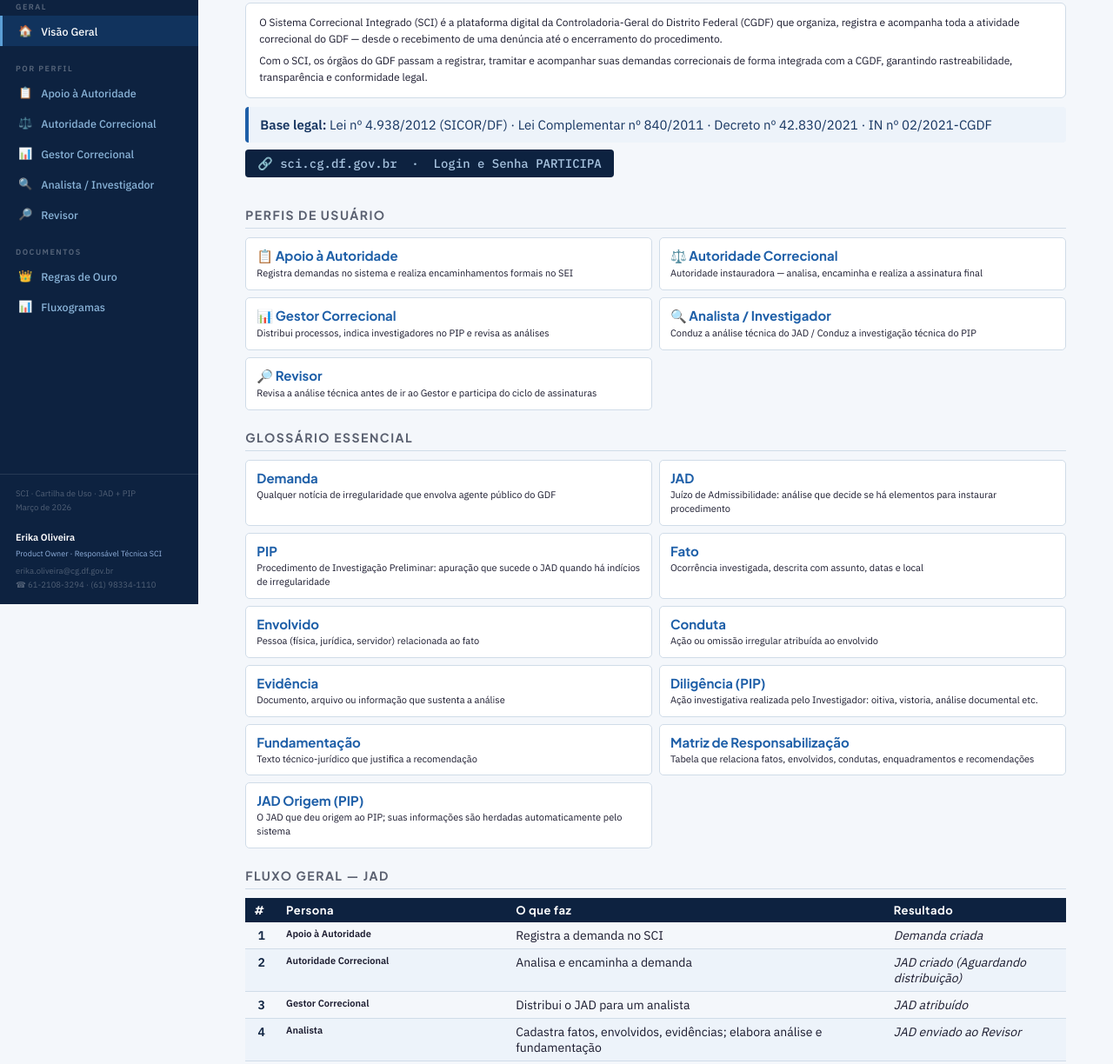
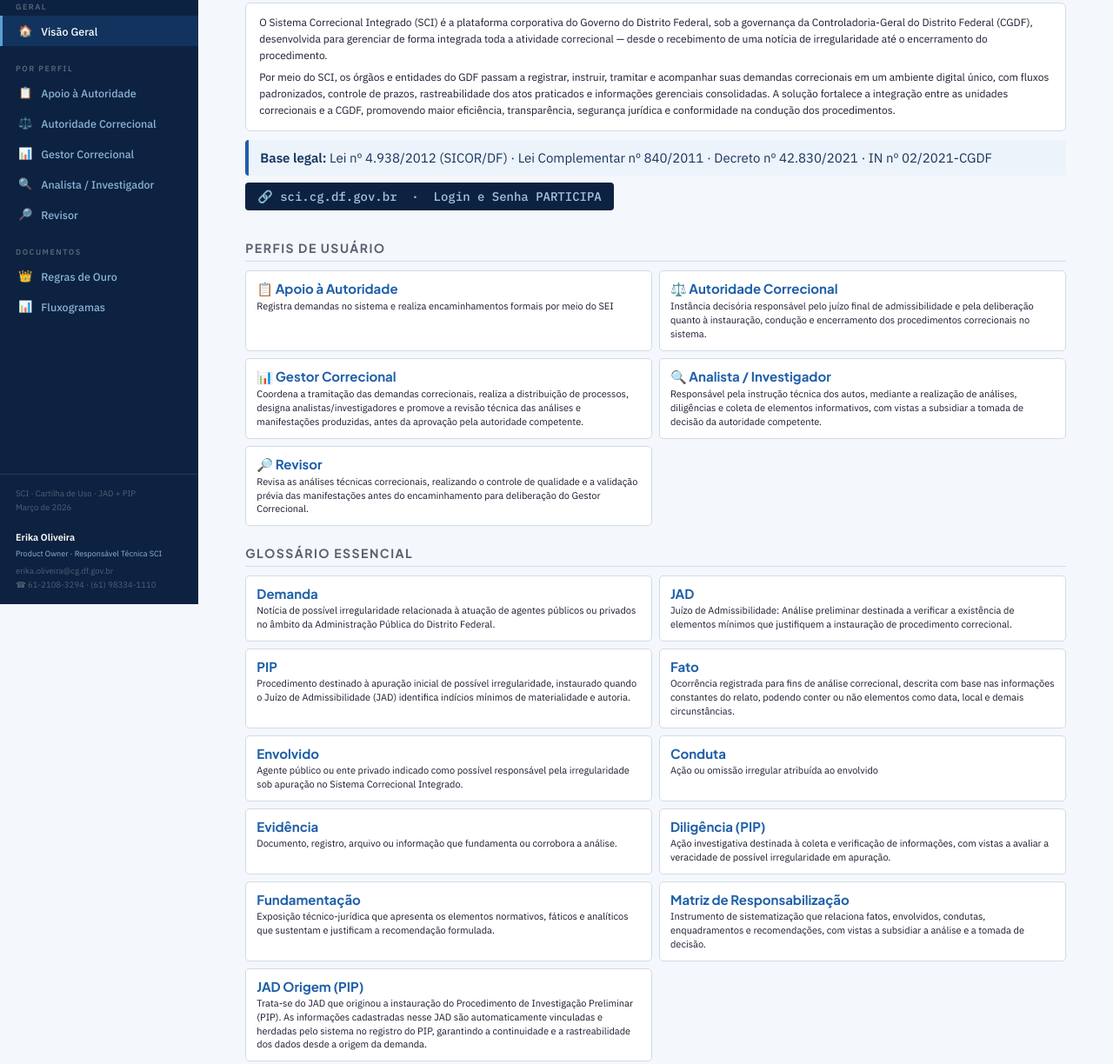
Before and after one commit to ErikaDiniz-SCI/SCI, a plain HTML site: page index.html in a window 1280 px wide. Shown: the part 105-1329 px from the top of the page at 87% size. Drawn offline with Linux system fonts and the light colour scheme.

Commit message:
Update index.html

```diff
--- a/index.html
+++ b/index.html
@@ -365,8 +365,8 @@
 
       <div class="sec-title">O que é o SCI</div>
       <div class="overview-card">
-        <p>O Sistema Correcional Integrado (SCI) é a plataforma digital da Controladoria-Geral do Distrito Federal (CGDF) que organiza, registra e acompanha toda a atividade correcional do GDF — desde o recebimento de uma denúncia até o encerramento do procedimento.</p>
-        <p>Com o SCI, os órgãos do GDF passam a registrar, tramitar e acompanhar suas demandas correcionais de forma integrada com a CGDF, garantindo rastreabilidade, transparência e conformidade legal.</p>
+        <p>O Sistema Correcional Integrado (SCI) é a plataforma corporativa do Governo do Distrito Federal, sob a governança da Controladoria-Geral do Distrito Federal (CGDF), desenvolvida para gerenciar de forma integrada toda a atividade correcional — desde o recebimento de uma notícia de irregularidade até o encerramento do procedimento.</p>
+        <p>Por meio do SCI, os órgãos e entidades do GDF passam a registrar, instruir, tramitar e acompanhar suas demandas correcionais em um ambiente digital único, com fluxos padronizados, controle de prazos, rastreabilidade dos atos praticados e informações gerenciais consolidadas. A solução fortalece a integração entre as unidades correcionais e a CGDF, promovendo maior eficiência, transparência, segurança jurídica e conformidade na condução dos procedimentos.</p>
       </div>
       <div class="callout callout-info">
         <strong>Base legal:</strong> Lei nº 4.938/2012 (SICOR/DF) · Lei Complementar nº 840/2011 · Decreto nº 42.830/2021 · IN nº 02/2021-CGDF
@@ -375,26 +375,26 @@
 
       <div class="sec-title">Perfis de Usuário</div>
       <div class="gloss-grid">
-        <div class="gloss-item"><div class="gloss-term">📋 Apoio à Autoridade</div><div class="gloss-def">Registra demandas no sistema e realiza encaminhamentos formais no SEI</div></div>
-        <div class="gloss-item"><div class="gloss-term">⚖️ Autoridade Correcional</div><div class="gloss-def">Autoridade instauradora — analisa, encaminha e realiza a assinatura final</div></div>
-        <div class="gloss-item"><div class="gloss-term">📊 Gestor Correcional</div><div class="gloss-def">Distribui processos, indica investigadores no PIP e revisa as análises</div></div>
-        <div class="gloss-item"><div class="gloss-term">🔍 Analista / Investigador</div><div class="gloss-def">Conduz a análise técnica do JAD / Conduz a investigação técnica do PIP</div></div>
-        <div class="gloss-item"><div class="gloss-term">🔎 Revisor</div><div class="gloss-def">Revisa a análise técnica antes de ir ao Gestor e participa do ciclo de assinaturas</div></div>
+        <div class="gloss-item"><div class="gloss-term">📋 Apoio à Autoridade</div><div class="gloss-def">Registra demandas no sistema e realiza encaminhamentos formais por meio do SEI</div></div>
+        <div class="gloss-item"><div class="gloss-term">⚖️ Autoridade Correcional</div><div class="gloss-def">Instância decisória responsável pelo juízo final de admissibilidade e pela deliberação quanto à instauração, condução e encerramento dos procedimentos correcionais no sistema.</div></div>
+        <div class="gloss-item"><div class="gloss-term">📊 Gestor Correcional</div><div class="gloss-def">Coordena a tramitação das demandas correcionais, realiza a distribuição de processos, designa analistas/investigadores e promove a revisão técnica das análises e manifestações produzidas, antes da aprovação pela autoridade competente.</div></div>
+        <div class="gloss-item"><div class="gloss-term">🔍 Analista / Investigador</div><div class="gloss-def">Responsável pela instrução técnica dos autos, mediante a realização de análises, diligências e coleta de elementos informativos, com vistas a subsidiar a tomada de decisão da autoridade competente.</div></div>
+        <div class="gloss-item"><div class="gloss-term">🔎 Revisor</div><div class="gloss-def">Revisa as análises técnicas correcionais, realizando o controle de qualidade e a validação prévia das manifestações antes do encaminhamento para deliberação do Gestor Correcional.</div></div>
       </div>
 
       <div class="sec-title" style="margin-top:22px">Glossário Essencial</div>
       <div class="gloss-grid">
-        <div class="gloss-item"><div class="gloss-term">Demanda</div><div class="gloss-def">Qualquer notícia de irregularidade que envolva agente público do GDF</div></div>
-        <div class="gloss-item"><div class="gloss-term">JAD</div><div class="gloss-def">Juízo de Admissibilidade: análise que decide se há elementos para instaurar procedimento</div></div>
-        <div class="gloss-item"><div class="gloss-term">PIP</div><div class="gloss-def">Procedimento de Investigação Preliminar: apuração que sucede o JAD quando há indícios de irregularidade</div></div>
-        <div class="gloss-item"><div class="gloss-term">Fato</div><div class="gloss-def">Ocorrência investigada, descrita com assunto, datas e local</div></div>
-        <div class="gloss-item"><div class="gloss-term">Envolvido</div><div class="gloss-def">Pessoa (física, jurídica, servidor) relacionada ao fato</div></div>
+        <div class="gloss-item"><div class="gloss-term">Demanda</div><div class="gloss-def">Notícia de possível irregularidade relacionada à atuação de agentes públicos ou privados no âmbito da Administração Pública do Distrito Federal.</div></div>
+        <div class="gloss-item"><div class="gloss-term">JAD</div><div class="gloss-def">Juízo de Admissibilidade: Análise preliminar destinada a verificar a existência de elementos mínimos que justifiquem a instauração de procedimento correcional.</div></div>
+        <div class="gloss-item"><div class="gloss-term">PIP</div><div class="gloss-def">Procedimento destinado à apuração inicial de possível irregularidade, instaurado quando o Juízo de Admissibilidade (JAD) identifica indícios mínimos de materialidade e autoria.</div></div>
+        <div class="gloss-item"><div class="gloss-term">Fato</div><div class="gloss-def">Ocorrência registrada para fins de análise correcional, descrita com base nas informações constantes do relato, podendo conter ou não elementos como data, local e demais circunstâncias.</div></div>
+        <div class="gloss-item"><div class="gloss-term">Envolvido</div><div class="gloss-def">Agente público ou ente privado indicado como possível responsável pela irregularidade sob apuração no Sistema Correcional Integrado.</div></div>
         <div class="gloss-item"><div class="gloss-term">Conduta</div><div class="gloss-def">Ação ou omissão irregular atribuída ao envolvido</div></div>
-        <div class="gloss-item"><div class="gloss-term">Evidência</div><div class="gloss-def">Documento, arquivo ou informação que sustenta a análise</div></div>
-        <div class="gloss-item"><div class="gloss-term">Diligência (PIP)</div><div class="gloss-def">Ação investigativa realizada pelo Investigador: oitiva, vistoria, análise documental etc.</div></div>
-        <div class="gloss-item"><div class="gloss-term">Fundamentação</div><div class="gloss-def">Texto técnico-jurídico que justifica a recomendação</div></div>
-        <div class="gloss-item"><div class="gloss-term">Matriz de Responsabilização</div><div class="gloss-def">Tabela que relaciona fatos, envolvidos, condutas, enquadramentos e recomendações</div></div>
-        <div class="gloss-item"><div class="gloss-term">JAD Origem (PIP)</div><div class="gloss-def">O JAD que deu origem ao PIP; suas informações são herdadas automaticamente pelo sistema</div></div>
+        <div class="gloss-item"><div class="gloss-term">Evidência</div><div class="gloss-def">Documento, registro, arquivo ou informação que fundamenta ou corrobora a análise.</div></div>
+        <div class="gloss-item"><div class="gloss-term">Diligência (PIP)</div><div class="gloss-def">Ação investigativa destinada à coleta e verificação de informações, com vistas a avaliar a veracidade de possível irregularidade em apuração.</div></div>
+        <div class="gloss-item"><div class="gloss-term">Fundamentação</div><div class="gloss-def">Exposição técnico-jurídica que apresenta os elementos normativos, fáticos e analíticos que sustentam e justificam a recomendação formulada.</div></div>
+        <div class="gloss-item"><div class="gloss-term">Matriz de Responsabilização</div><div class="gloss-def">Instrumento de sistematização que relaciona fatos, envolvidos, condutas, enquadramentos e recomendações, com vistas a subsidiar a análise e a tomada de decisão.</div></div>
+        <div class="gloss-item"><div class="gloss-term">JAD Origem (PIP)</div><div class="gloss-def">Trata-se do JAD que originou a instauração do Procedimento de Investigação Preliminar (PIP). As informações cadastradas nesse JAD são automaticamente vinculadas e herdadas pelo sistema no registro do PIP, garantindo a continuidade e a rastreabilidade dos dados desde a origem da demanda.</div></div>
       </div>
 
       <div class="sec-title" style="margin-top:22px">Fluxo Geral — JAD</div>
```
